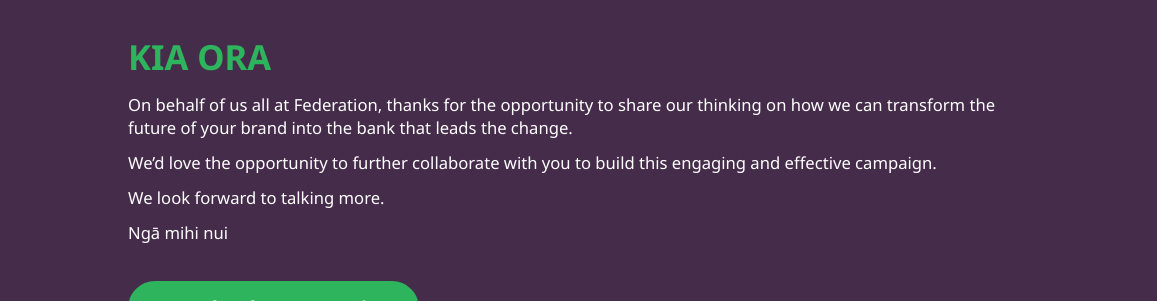
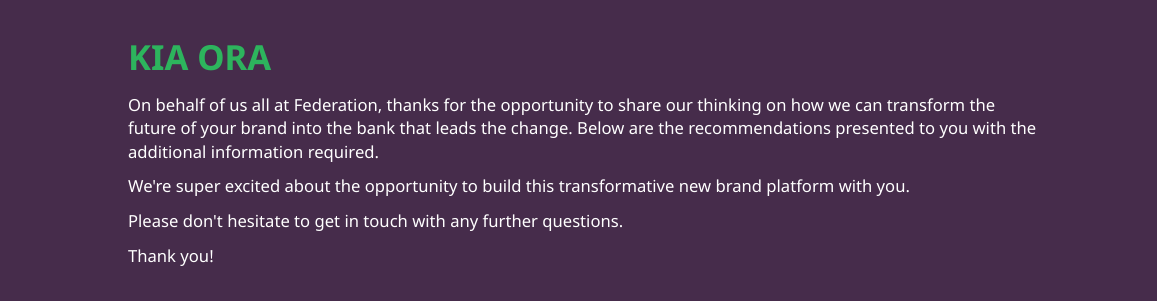
Before and after one commit to thisisannie/co-op, a website: page index.html in a window 1280 px wide. Shown: the part 215-516 px from the top of the page, 0-1157 px from the left. Drawn offline with Linux system fonts and the light colour scheme.

Commit message:
Sharon's intro copy changes

```diff
--- a/index.html
+++ b/index.html
@@ -31,10 +31,10 @@
 		<div class="content">
 			<section class="section section__intro">
 				<h1>Kia ora</h1>
-				<p>On behalf of us all at Federation, thanks for the opportunity to share our thinking on how we can transform the future of your brand into the bank that leads the change.</p>
-				<p>We’d love the opportunity to further collaborate with you to build this engaging and effective campaign.</p>
-				<p>We look forward to talking more.</p>
-				<p>Ngā mihi nui</p>
+				<p>On behalf of us all at Federation, thanks for the opportunity to share our thinking on how we can transform the future of your brand into the bank that leads the change. Below are the recommendations presented to you with the additional information required.</p>
+				<p>We're super excited about the opportunity to build this transformative new brand platform with you.</p>
+				<p>Please don't hesitate to get in touch with any further questions.</p>
+				<p>Thank you!</p>
 				<a href="./assets/pdfs/test.pdf" class="button">Download presentation</a>
 			</section>
 			<section class="section section__video">
```
